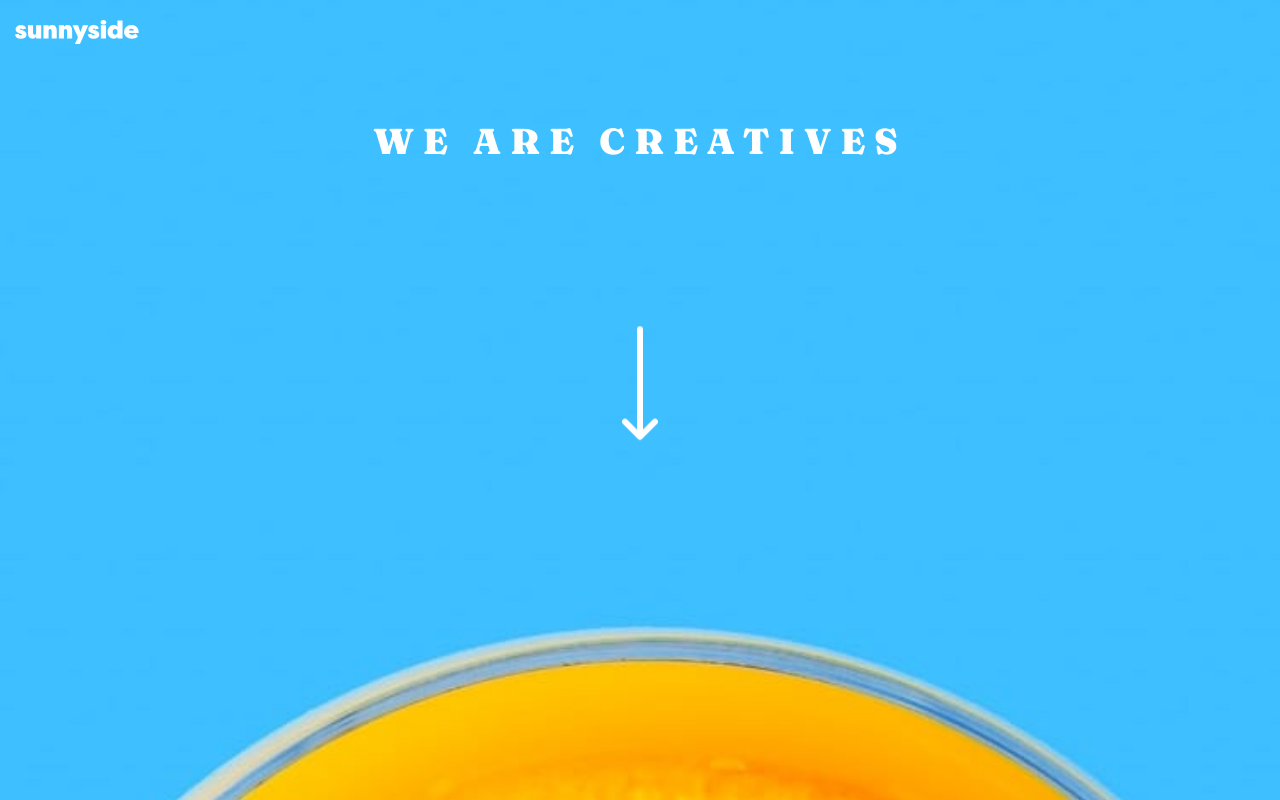
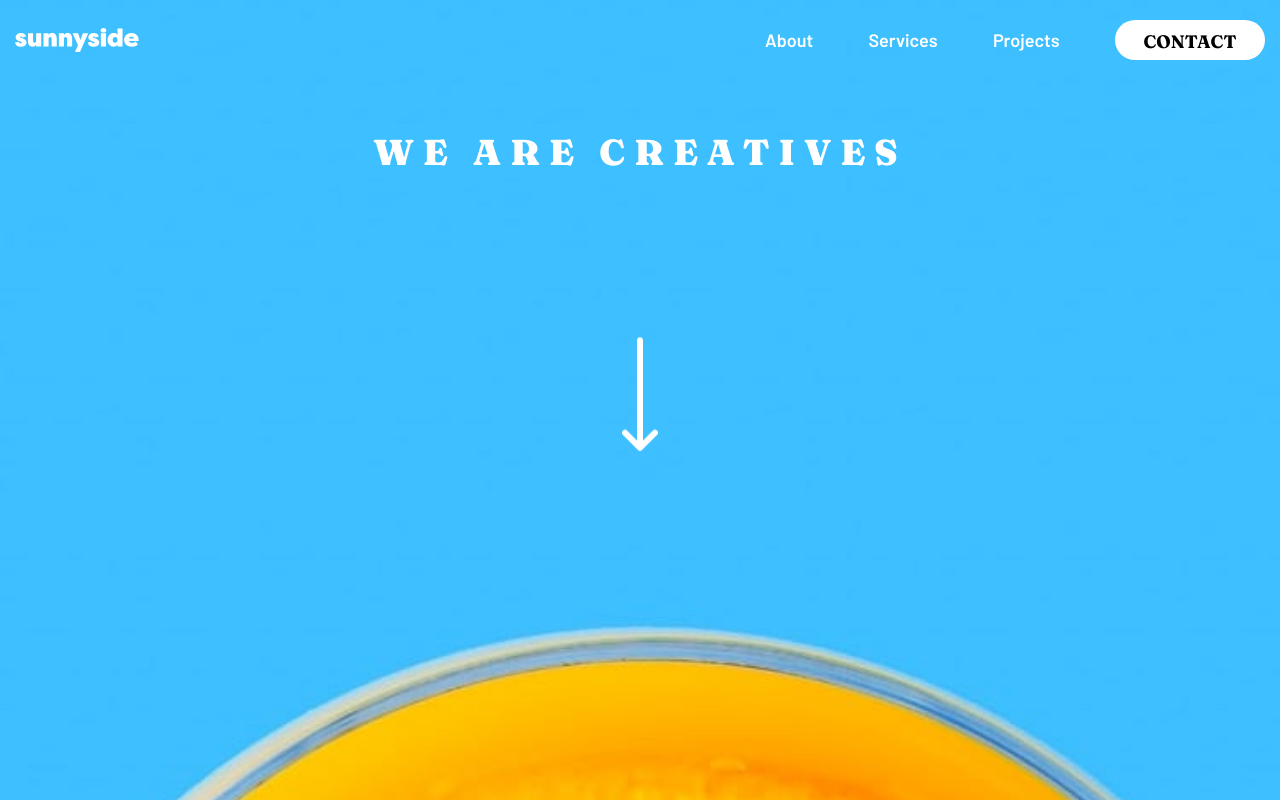
Before and after one commit to ivanxgb/SunnysideChallenge, a plain HTML site: page index.html in a window 1280 px wide. Shown: the top 800 px of the page. Drawn offline with Linux system fonts and the light colour scheme.

Commit message:
Mobile design finished, hamburger menu added fully implemented

```diff
--- a/css/desktop.css
+++ b/css/desktop.css
@@ -0,0 +1,28 @@
+.hamburger {
+    display: none;
+}
+
+.navbar--ul {
+    display: flex;
+    background-color: transparent;
+    width: 50%;
+    max-width: 500px;
+    flex-direction: row;
+    justify-content: space-between;
+    position: initial;
+}
+
+.navbar--ul::after {
+    display: none;
+}
+
+.navbar--ul li:nth-of-type(4) {
+    height: 4rem;
+    max-width: 150px;
+    background-color: white;
+    padding-block-start: 1rem;
+}
+
+.navbar--ul li a {
+    color: white;
+}
--- a/css/mobile.css
+++ b/css/mobile.css
@@ -8,6 +8,90 @@ header {
     height: 100vh;
     padding: 2rem 1.5rem;
 }
+
+a {
+    text-decoration: none;
+}
+
+li {
+    list-style: none;
+}
+
+.header--navbar {
+    display: flex;
+    justify-content: space-between;
+    align-items: center;
+}
+
+.header--button {
+    background: transparent;
+    border: none;
+    background-image: url('/assets/icons/icon-hamburger.svg');
+}
+
+.header--button:active {
+    outline: none;
+}
+
+.navbar--ul {
+    display: none;
+}
+
+.navbar--ul-show {
+    z-index: 1;
+    background-color: white;
+    position: absolute;
+    opacity: 90%;
+    display: flex;
+    justify-content: space-around;
+    flex-direction: column;
+    top: 9rem;
+    right: 1.5rem;
+    width: calc(100% - 3rem);
+    animation: downMenu 0.6s ease-in;
+    height: 30rem;
+    text-align: center;
+}
+
+@keyframes downMenu {
+    0% { -webkit-transform: translateX(calc(100%));
+    }
+}
+
+.navbar--ul::after {
+    content: " ";
+    position: absolute;
+    right: 0px;
+    top: -2rem;
+    border-top: none;
+    border-left: 2.5rem solid transparent;
+    border-bottom: 2.5rem solid white;
+}
+
+.navbar--ul li {
+    align-self: center;
+    font-family: 'Barlow';
+}
+
+.navbar--ul li a {
+    color: var(--vdark-graysh-blue);
+}
+
+.navbar--ul li:nth-of-type(4) {
+    width: 40%;
+    border-radius: 3rem;
+    text-align: center;
+    height: 5rem;
+    padding-block-start: 1.4rem;
+    background-color: var(--yellow);
+    font-family: 'Fraunces';
+}
+
+.navbar--ul li:nth-of-type(4) a {
+    color: black;
+    text-transform: uppercase;
+}
+
 
 h1 {
     font-size: 3.6rem;
@@ -41,7 +125,7 @@ h1 {
     background-position: center;
     background-size: cover;
     background-repeat: no-repeat;
-    height: 100vh;
+    height: 50vh;
 }
 
 .main--section-egg {
@@ -93,6 +177,7 @@ h1 {
 
 .main--section-graphic {
     background-image: url('/assets/mobile/image-graphic.jpg');
+    height: 100vh;
 }
 
 .graphic, .photography {
@@ -110,6 +195,7 @@ h1 {
 
 .main--section-photography {
     background-image: url('/assets/mobile/image-photography.jpg');
+    height: 100vh;
 }
 
 .photography h2 {
@@ -206,7 +292,7 @@ h1 {
 
 .footer {
     background-color: var(--green-light);
-    height: 50vh;
+    height: 60vh;
     display: flex;
     flex-direction: column;
     align-items: center;
@@ -222,8 +308,7 @@ h1 {
 
 }
 
-.footer > nav li {
-    list-style: none;
+.footer > nav li a {
     font-size: 2rem;
     color: var(--dark-moderate-cyan);
 }
@@ -235,7 +320,7 @@ h1 {
     justify-content: space-around;
 }
 
-.footer .logo-i {
+.logo-i {
     height: 20px;
     width: 20px;
     background-position: center;
--- a/index.html
+++ b/index.html
@@ -6,16 +6,33 @@
     <meta name="viewport" content="width=device-width, initial-scale=1.0">
     <link rel="shortcut icon" href="./assets/favicon-32x32.png" type="image/x-icon">
     <link rel="stylesheet" href="./css/mobile.css">
+    <link rel="stylesheet" href="./css/desktop.css" media="(min-width: 768px)">
+
     <title>Sunnyside Challenge</title>
 </head>
 <body>
 
     <header id="header">
-        <img src="./assets/logo.svg" alt="Sunnyside logo" class="logo">
+
+        <nav class="header--navbar">
+            <img src="./assets/logo.svg" alt="Sunnyside logo" class="header--logo">
+
+            <ul class="navbar--ul" id="menu">
+                <li><a href="#brand" class="ul-items">About</a></li>
+                <li><a href="#graphic" class="ul-items">Services</a></li>
+                <li><a href="#testimonial" class="ul-items">Projects</a></li>
+                <li><a href="#footer" class="ul-items">Contact</a></li>
+            </ul>
+
+            <button class="header--button logo-i hamburger" id="hamburguer" onclick="menu()">
+            </button>
+
+
+        </nav>
 
         <h1>We are Creatives</h1>
 
-        <a href="#testimonial"><img src="./assets/icons/icon-arrow-down.svg" alt="Icon Arrow Down" class="arrow"></a>
+        <a href="#brand"><img src="./assets/icons/icon-arrow-down.svg" alt="Icon Arrow Down" class="arrow"></a>
     </header>
 
     <main class="main">
@@ -30,7 +47,7 @@
             <p> We are a full-service creative agency specializing in helping brands grow fast.
             Engage your clients through compelling visuals that do most of the marketing for you.</p>
 
-            <p><a href="#header">LEARN MORE</a></p>
+            <p><a href="#stand">LEARN MORE</a></p>
         </section>
 
         <section class="main--section-stand" id="stand"></section>
@@ -40,7 +57,7 @@
 
             <p>Using a collaborative formula of designer, researchers, photographers, videographers, and copywriters, we'll build and extend your brand in digital places</p>
 
-            <p><a href="#header">LEARN MORE</a></p>
+            <p><a href="#graphic">LEARN MORE</a></p>
         </section>
 
         <section class="main--section-text main--section-graphic graphic" id="graphic">
@@ -92,15 +109,17 @@
         </section>
     </main>
 
-    <footer class="footer sticky-footer">
+    <footer class="footer sticky-footer" id="footer">
 
         <img src="./assets/logo2.svg" alt="Sunnyside Logo" class="footer--logo">
 
         <nav>
-            <li>About</li>
-            <li>Services</li>
-            <li>Projects</li>
+            <li><a href="#brand">About</a></li>
+            <li><a href="#graphic">Services</a></li>
+            <li><a href="#testimonial">Projects</a></li>
         </nav>
+
+
 
         <div>
             <span class="logo-i facebook"></span>
@@ -114,5 +133,7 @@
 
     </footer>
 
+    <script src="./js/menu.js"></script>
+
 </body>
 </html>
--- /dev/null
+++ b/js/menu.js
@@ -0,0 +1,10 @@
+function menu() {
+    let menu = document.getElementById("menu");
+    menu.classList.toggle('navbar--ul-show')
+}
+
+let menuItems = document.querySelectorAll(".ul-items")
+menuItems.forEach((menulink) => {
+    menulink.addEventListener("click", menu)
+    }
+);
```
